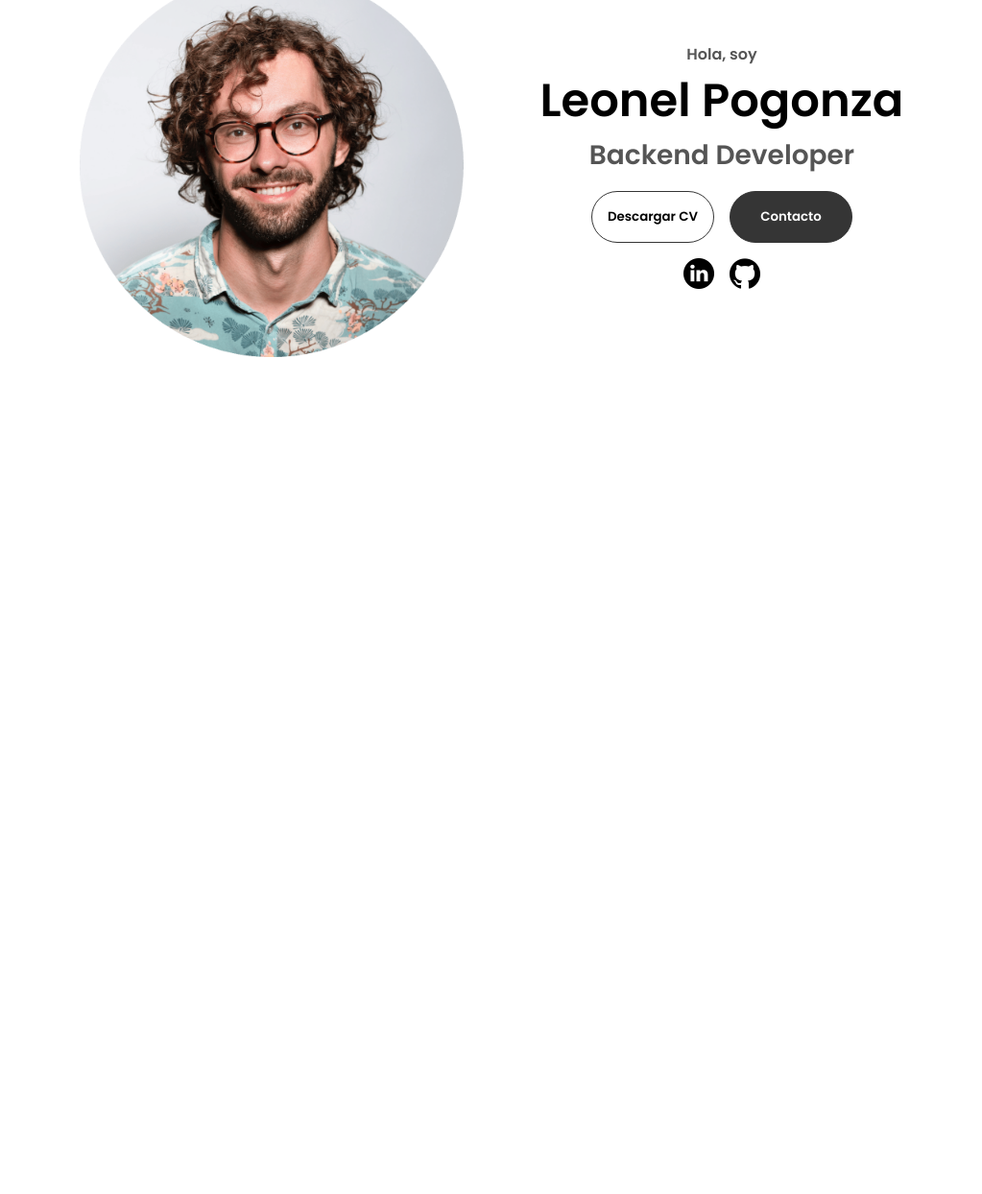
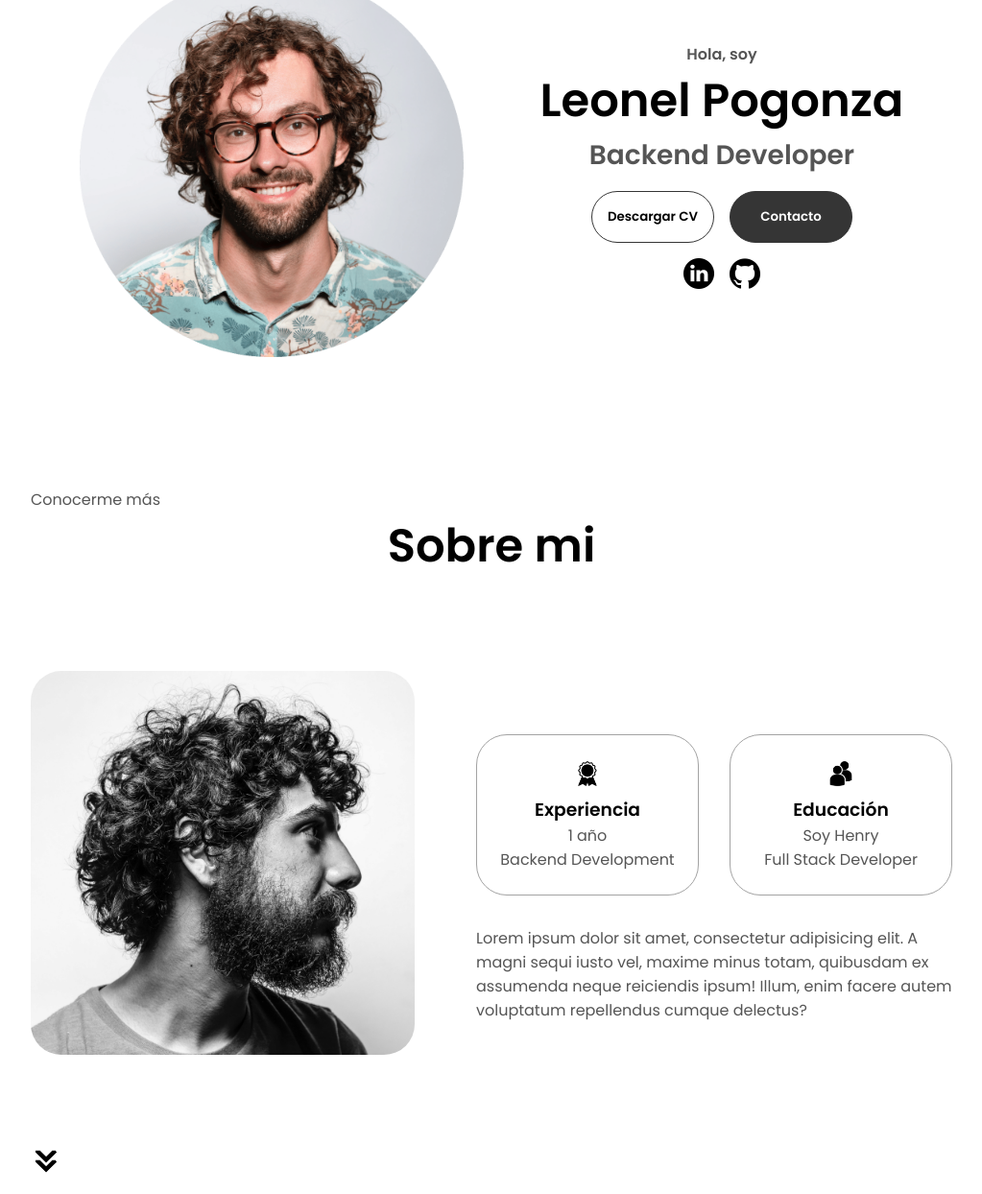
Before and after one commit to LeoPogonza/Portfolio-leo, a plain HTML site: page index.html in a window 1280 px wide. Shown: the part 300-1544 px from the top of the page at 96% size, without its empty margins (128-1151 px from the left). Before the commit the page ends 800 px from the top, so only its background shows below. Drawn offline with Linux system fonts and the light colour scheme.

Commit message:
About Section

```diff
--- a/index.html
+++ b/index.html
@@ -70,6 +70,55 @@
         </div>
       </div>
     </section>
+    <section id="about">
+      <p class="section__text_p1">Conocerme más</p>
+      <h1 class="title">Sobre mi</h1>
+      <div class="section-container">
+        <div class="section__pic-container">
+          <img
+            src="assets/about-pic.png"
+            alt="Profile Picture"
+            class="about-pic"
+          />
+        </div>
+        <div class="about-details-container">
+          <div class="about-containers">
+            <div class="details-container">
+              <img
+                src="assets/experience.png"
+                alt="experience icon"
+                class="icon"
+              />
+              <h3>Experiencia</h3>
+              <p>1 año <br />Backend Development</p>
+            </div>
+            <div class="details-container">
+              <img
+                src="assets/education.png"
+                alt="education icon"
+                class="icon"
+              />
+              <h3>Educación</h3>
+              <p>Soy Henry<br />Full Stack Developer</p>
+            </div>
+          </div>
+          <div class="text-container">
+            <p>
+              Lorem ipsum dolor sit amet, consectetur adipisicing elit. A magni
+              sequi iusto vel, maxime minus totam, quibusdam ex assumenda neque
+              reiciendis ipsum! Illum, enim facere autem voluptatum repellendus
+              cumque delectus?
+            </p>
+          </div>
+        </div>
+      </div>
+      <img
+        src="./assets/arrow.png"
+        alt="Arrow icon"
+        class="icon"
+        onclick="location.href='./#experience'"
+      />
+    </section>
     <script src="script.js"></script>
   </body>
 </html>
--- a/style.css
+++ b/style.css
@@ -265,3 +265,51 @@ section {
 .btn-container {
   gap: 1rem;
 }
+
+/* ABOUT SECTION */
+
+#about {
+  position: relative;
+}
+.about-containers {
+  gap: 2rem;
+  margin-bottom: 2rem;
+  margin-top: 2rem;
+}
+.about-details-container {
+  justify-content: center;
+  flex-direction: column;
+}
+
+.about-containers,
+.about-details-container {
+  display: flex;
+}
+.about-pic {
+  border-radius: 2rem;
+}
+
+.arrow {
+  position: absolute;
+  right: -5rem;
+  bottom: 2.5rem;
+}
+
+.details-container {
+  padding: 1.5rem;
+  flex: 1;
+  background: white;
+  border-radius: 2rem;
+  border: rgb(53, 53, 53) 0.1rem solid;
+  border-color: rgb(163, 163, 163);
+  text-align: center;
+}
+.section-container {
+  gap: 4rem;
+  height: 80%;
+}
+.section__pic-container {
+  height: 400px;
+  width: 400px;
+  margin: auto, 0;
+}
```
